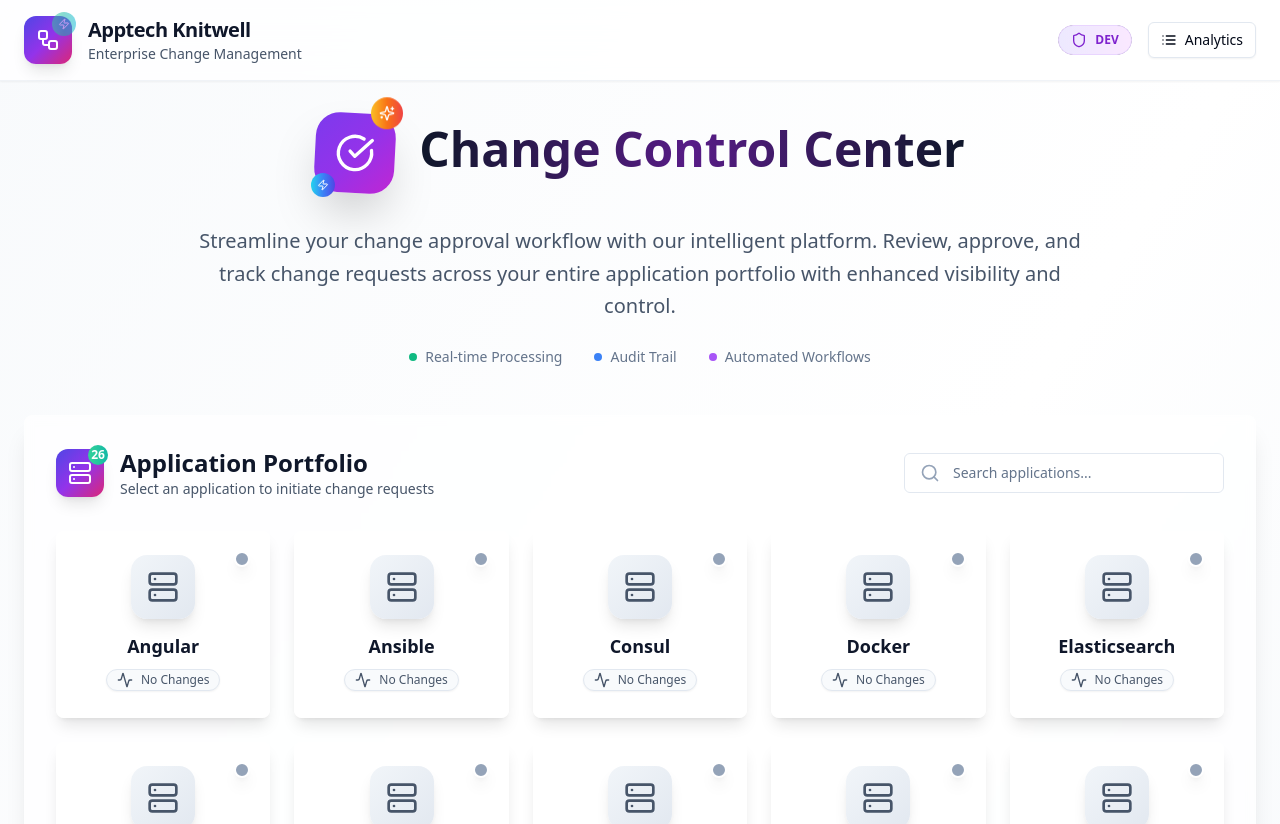
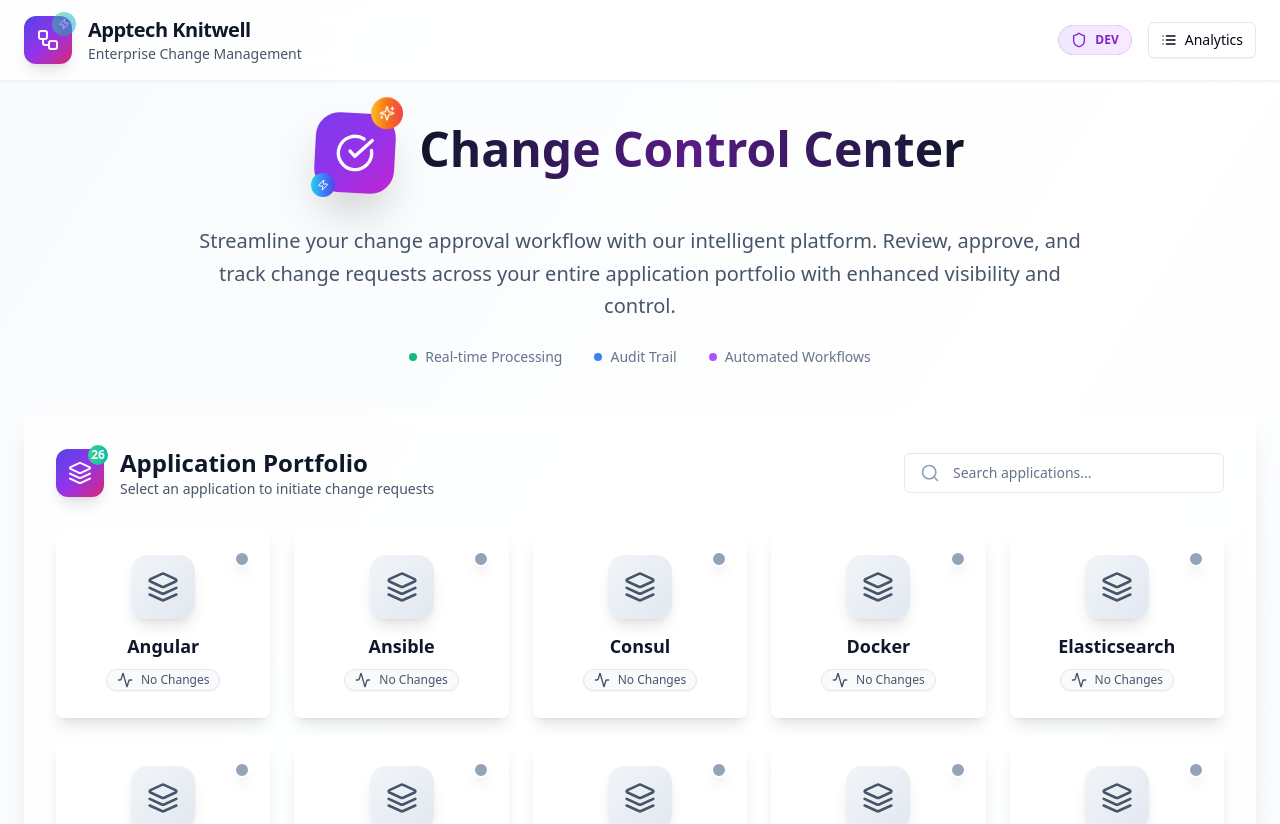
Before and after one commit to sn-0217/sleek-nav-revamp-fix, a React (Vite) app: page /home in a window 1280 px wide. Shown: the top 824 px of the page. Built offline with nearby package versions, Linux system fonts and the light colour scheme.

Commit message:
Refactor: Replace server icon with layers icon
Replaced the Server icon with a modern Layers icon in the Home page.

```diff
--- a/src/pages/Home.tsx
+++ b/src/pages/Home.tsx
@@ -1,5 +1,5 @@
 import { useState, useEffect } from 'react';
-import { Search, Server, Layers, List, CheckCircle, XCircle, Clock, Sparkles, Zap, Shield, Activity, Workflow } from 'lucide-react';
+import { Search, Layers, List, CheckCircle, XCircle, Clock, Sparkles, Zap, Shield, Activity, Workflow } from 'lucide-react';
 import { Card, CardContent } from '@/components/ui/card';
 import { Input } from '@/components/ui/input';
 import { Button } from '@/components/ui/button';
@@ -216,7 +216,7 @@ const Home = () => {
               <div className="flex items-center gap-4">
                 <div className="relative">
                   <div className="w-12 h-12 bg-gradient-to-br from-indigo-600 via-purple-600 to-pink-600 rounded-xl flex items-center justify-center shadow-lg">
-                    <Server className="w-6 h-6 text-white" />
+                    <Layers className="w-6 h-6 text-white" />
                   </div>
                   <div className="absolute -top-1 -right-1 w-5 h-5 bg-gradient-to-r from-emerald-400 to-teal-500 rounded-full flex items-center justify-center text-xs text-white font-bold">
                     {filteredApps.length}
@@ -267,7 +267,7 @@ const Home = () => {
                       <CardContent className="p-6 text-center relative z-10">
                         <div className="relative mb-4">
                           <div className="w-16 h-16 bg-gradient-to-br from-slate-100 to-slate-200 group-hover:from-purple-100 group-hover:to-blue-100 rounded-2xl flex items-center justify-center mx-auto transition-all duration-500 group-hover:scale-110 shadow-lg group-hover:shadow-xl">
-                            <Server className="w-8 h-8 text-slate-600 group-hover:text-purple-600 transition-colors" />
+                            <Layers className="w-8 h-8 text-slate-600 group-hover:text-purple-600 transition-colors" />
                           </div>
                           {/* Status indicator dot */}
                           <div className={`absolute -top-1 -right-1 w-4 h-4 rounded-full border-2 border-white shadow-lg ${status.text === 'Approved' ? 'bg-emerald-500' : status.text === 'Rejected' ? 'bg-rose-500' : status.text === 'Timed Approval' ? 'bg-amber-500' : 'bg-slate-400'} group-hover:scale-125 transition-transform`}></div>
```
